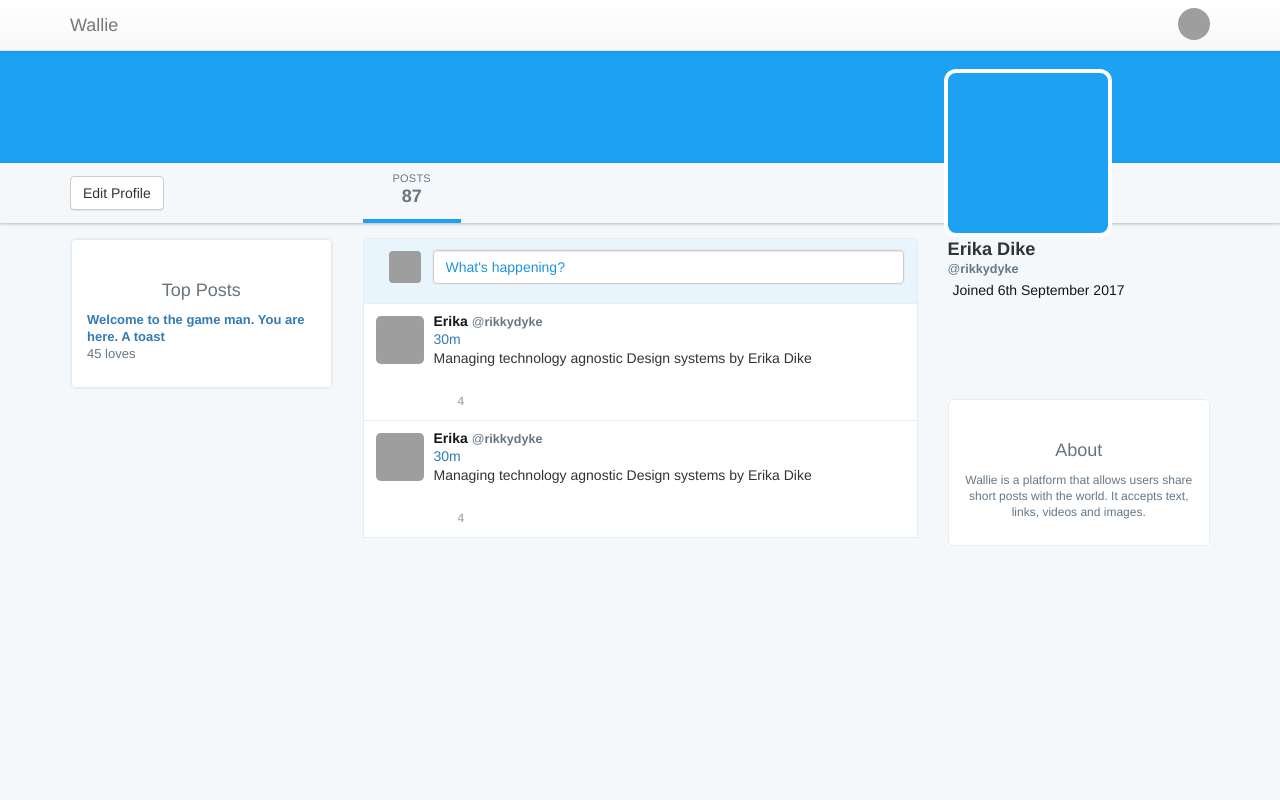
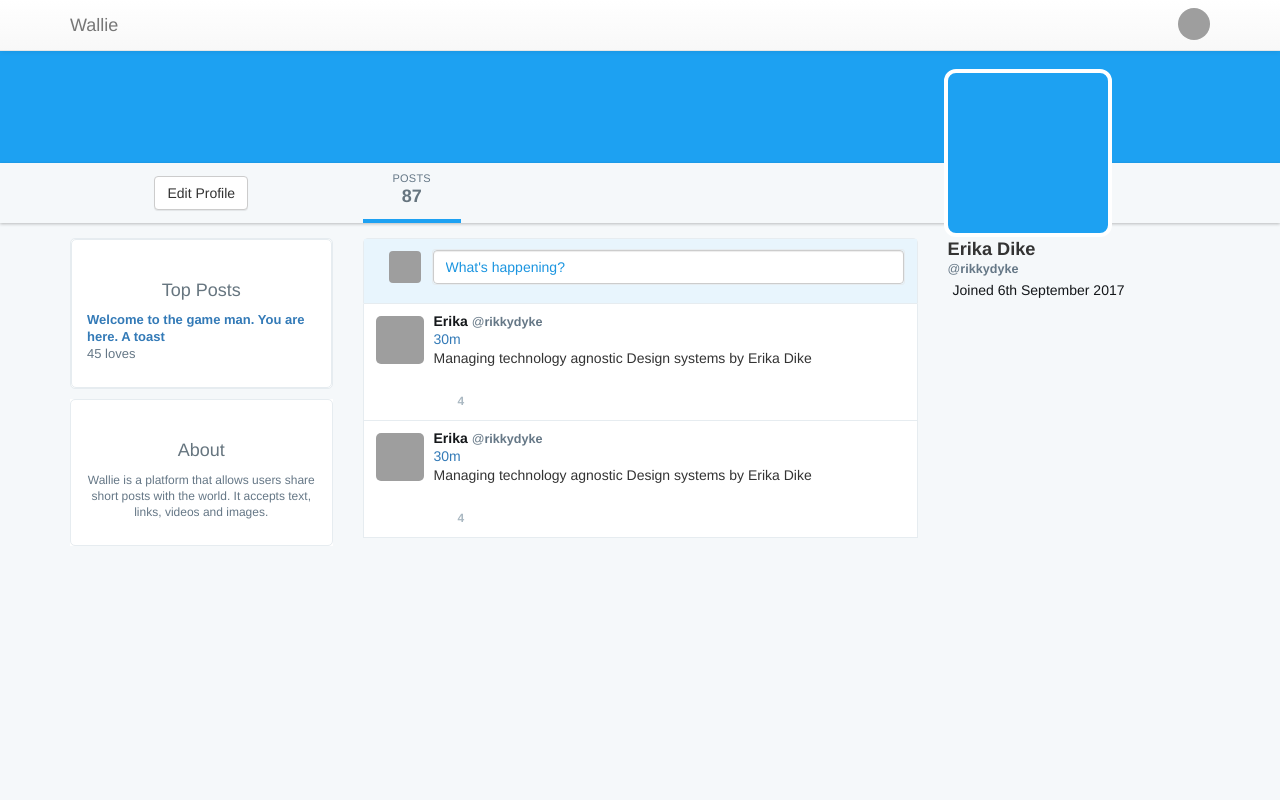
Before and after one commit to erika-dike/wallie, a React (Create React App) app: page /profile/1 in a window 1280 px wide. Shown: the top 800 px of the page. Built offline with nearby package versions, Linux system fonts and the light colour scheme; grey boxes are pictures that could not be loaded; some icons are missing.

Commit message:
Mock up the profile page

```diff
--- /dev/null
+++ b/src/components/EditMenu/EditMenu.js
@@ -0,0 +1,41 @@
+import React from 'react';
+import PropType from 'prop-types';
+import { Button, ButtonToolbar } from 'react-bootstrap';
+
+
+class EditMenu extends React.Component {
+  constructor() {
+    super();
+    this.toggleEditView = this.toggleEditView.bind(this);
+  }
+
+  toggleEditView() {
+    this.props.callBackParent();
+  }
+
+  render() {
+    return (
+      <div className="Profile-edit-profile-btn">
+        {
+          this.props.showEditView
+            ?
+              (
+                <ButtonToolbar>
+                  <Button onClick={this.toggleEditView}>Cancel</Button>
+                  <Button onClick={this.toggleEditView} bsStyle="info">Save changes</Button>
+                </ButtonToolbar>
+              )
+            :
+                <Button onClick={this.toggleEditView}>Edit Profile</Button>
+        }
+      </div>
+    );
+  }
+}
+
+EditMenu.propTypes = {
+  callBackParent: PropType.func.isRequired,
+  showEditView: PropType.bool.isRequired,
+};
+
+export default EditMenu;
--- /dev/null
+++ b/src/components/EditProfile/EditProfile.js
@@ -0,0 +1,21 @@
+import React from 'react';
+
+import { FieldGroup } from '../';
+
+
+class EditProfile extends React.Component {
+  render() {
+    return (
+      <div className="edit-profile-form-container">
+        <form className="edit-profile-form">
+          <FieldGroup type="text" placeholder="First Name" autoFocus />
+          <FieldGroup type="text" placeholder="Last Name" />
+          <FieldGroup type="text" placeholder="Username" />
+          <FieldGroup type="email" placeholder="Email" />
+        </form>
+      </div>
+    );
+  }
+}
+
+export default EditProfile;
--- a/src/components/FieldGroup/FieldGroup.js
+++ b/src/components/FieldGroup/FieldGroup.js
@@ -11,7 +11,7 @@ const FieldGroup = ({ size, type, placeholder, ...props }) =>
   </FormGroup>;
 
 FieldGroup.defaultProps = {
-  size: 'normal',
+  size: null,
 };
 
 FieldGroup.propTypes = {
--- /dev/null
+++ b/src/components/ProfileUserFields/ProfileUserFields.js
@@ -0,0 +1,19 @@
+import React from 'react';
+
+import { UserFields } from '../';
+
+
+const ProfileUserFields = () =>
+  <div className="Profile-user-fields">
+    <UserFields />
+    <div className="Profile-join-date">
+      <span className="Icon">
+        <i className="fa fa-calendar" aria-hidden="true" />
+      </span>
+      <span className="Profile-join-date-text u-dir">
+        Joined 6th September 2017
+      </span>
+    </div>
+  </div>;
+
+export default ProfileUserFields;
--- a/src/components/index.js
+++ b/src/components/index.js
@@ -1,8 +1,11 @@
 export { default as AboutUs } from './AboutUs/AboutUs';
 export { default as AvatarContainer } from './AvatarContainer/AvatarContainer';
+export { default as EditMenu } from './EditMenu/EditMenu';
+export { default as EditProfile } from './EditProfile/EditProfile';
 export { default as FieldGroup } from './FieldGroup/FieldGroup';
 export { default as Nav } from './Nav/Nav';
 export { default as Posts } from './Posts/Posts';
 export { default as ProfileCard } from './ProfileCard/ProfileCard';
+export { default as ProfileUserFields } from './ProfileUserFields/ProfileUserFields';
 export { default as TopPosts } from './TopPosts/TopPosts';
 export { default as UserFields } from './UserFields/UserFields';
--- a/src/containers/App/App.js
+++ b/src/containers/App/App.js
@@ -12,6 +12,7 @@ import './App.css';
 const App = () =>
   <Router>
     <div className="App">
+      <div id="body-overlay" />
       <Nav />
       <Route exact path="/" component={Home} />
       <Route exact path="/signup" component={SignUp} />
--- a/src/containers/App/App.scss
+++ b/src/containers/App/App.scss
@@ -1,5 +1,20 @@
+@import '../../shared.scss';
+
 .App {
     text-align: center;
+}
+
+.overlay {
+  position: absolute;
+  left: 0;
+  @include square(100%);
+  z-index: 10;
+  background-color: rgba(0, 0, 0, 0.5); /*dim the background*/
+}
+
+.spotlight {
+    position: absolute;
+    z-index: 20;
 }
 
 .fullname {
--- a/src/containers/Profile/Profile.js
+++ b/src/containers/Profile/Profile.js
@@ -12,15 +12,44 @@ import {
 import {
   AboutUs,
   AvatarContainer,
+  EditMenu,
+  EditProfile,
   Posts,
   TopPosts,
-  UserFields,
+  ProfileUserFields,
 } from '../../components/';
 
 import './Profile.css';
 
 
 class Profile extends React.Component {
+  constructor(props) {
+    super(props);
+    this.state = {
+      showEditView: false,
+    };
+    this.toggleEditView = this.toggleEditView.bind(this);
+  }
+
+  componentDidUpdate() {
+    const overlayElem = document.getElementById('body-overlay');
+    const editProfileMenu = document.getElementById('edit-profile-menu');
+    const profileUserField = document.getElementById('profile-user-field');
+    if (this.state.showEditView) {
+      overlayElem.classList.add('overlay');
+      editProfileMenu.classList.add('spotlight');
+      profileUserField.classList.add('spotlight');
+    } else {
+      overlayElem.classList.remove('overlay');
+      editProfileMenu.classList.remove('spotlight');
+      profileUserField.classList.remove('spotlight');
+    }
+  }
+
+  toggleEditView() {
+    this.setState({ showEditView: !this.state.showEditView });
+  }
+
   render() {
     return (
       <div className="Profile">
@@ -41,10 +70,11 @@ class Profile extends React.Component {
           <Grid>
             <Row className="Profile-second-banner-container">
               <Col xs={2} md={3}>
-                <div className="Profile-edit-profile-btn-container">
-                  <ButtonToolbar className="Profile-edit-profile-btn">
-                    <Button>Edit Profile</Button>
-                  </ButtonToolbar>
+                <div id="edit-profile-menu" className="Profile-edit-profile-menu">
+                  <EditMenu
+                    callBackParent={this.toggleEditView}
+                    showEditView={this.state.showEditView}
+                  />
                 </div>
               </Col>
               <Col xs={8} md={6}>
@@ -64,16 +94,8 @@ class Profile extends React.Component {
               <Posts />
             </Col>
             <Col xs={4} md={3} mdPush={3}>
-              <div className="Profile-user-fields">
-                <UserFields />
-                <div className="Profile-join-date">
-                  <span className="Icon">
-                    <i className="fa fa-calendar" aria-hidden="true" />
-                  </span>
-                  <span className="Profile-join-date-text u-dir">
-                    Joined 6th September 2017
-                  </span>
-                </div>
+              <div id="profile-user-field" className="Profile-user-fields">
+                {this.state.showEditView ? <EditProfile /> : <ProfileUserFields />}
               </div>
             </Col>
             <Col xs={4} md={3} mdPull={9}>
@@ -81,13 +103,13 @@ class Profile extends React.Component {
                 <TopPosts />
               </section>
             </Col>
-            <Col xs={4} md={3} mdPush={3}>
+            <Col xs={4} md={3} mdPull={6}>
               <section className="module about-section">
                 <AboutUs />
               </section>
             </Col>
           </Row>
-        </Grid>;
+        </Grid>
       </div>
     );
   }
--- a/src/containers/Profile/Profile.scss
+++ b/src/containers/Profile/Profile.scss
@@ -34,12 +34,12 @@
 }
 
 .Profile-second-banner-container {
-    .btn-default {
+    .btn {
         background-image: none;
     }
 }
 
-.Profile-edit-profile-btn-container {
+.Profile-edit-profile-menu {
     position: relative;
     height: 60px;
 }
@@ -73,6 +73,10 @@
 
     .ProfileCard-user-fields {
         position: inherit;
+    }
+
+    .edit-profile-form {
+        margin-bottom: 5px;
     }
 }
 
--- a/src/index.css
+++ b/src/index.css
@@ -1,4 +1,9 @@
+html,
 body {
+  min-height: 100%; }
+
+body {
+  position: relative;
   margin: 0;
   font-family: "Helvetica Neue",Helvetica,Arial,sans-serif;
   background-color: #f5f8fa;
```
